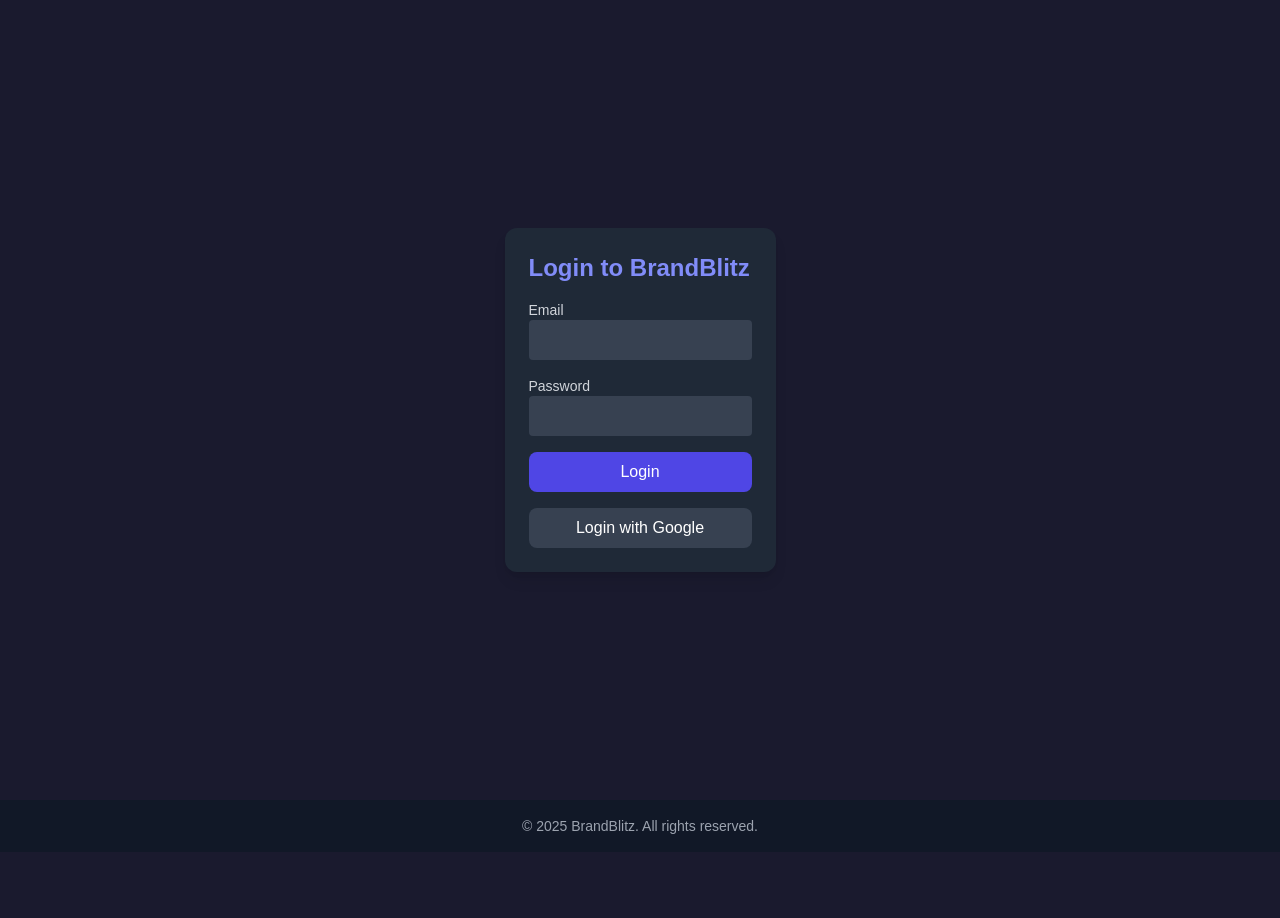
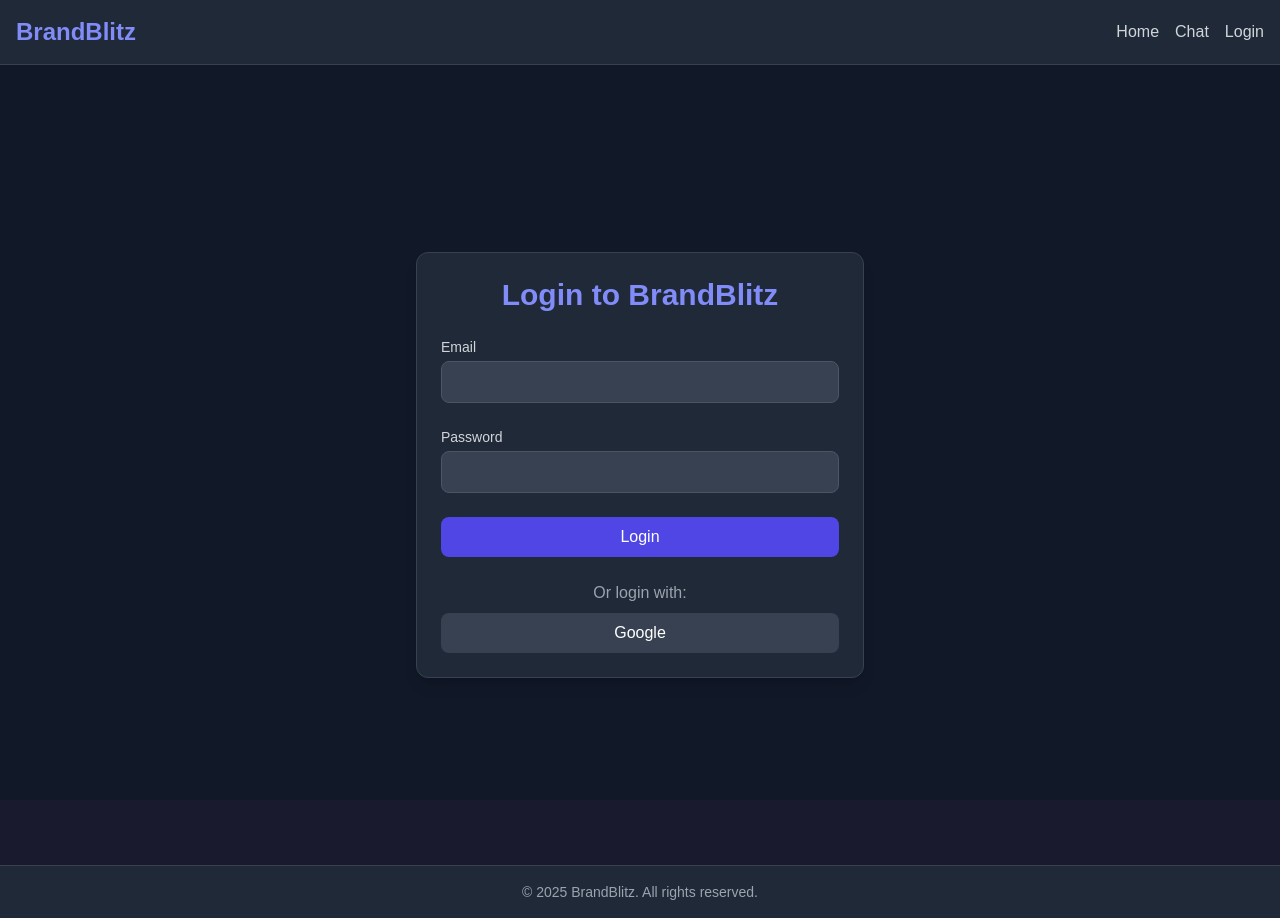
Before and after one commit to sourabhmorankar/brandblitz, a Next.js app: page /auth in a window 1280 px wide. Before the commit the page ends 852 px from the top, so only its background shows below. Built offline with nearby package versions, Linux system fonts and the light colour scheme; no server answers.

Commit message:
Completed front end and styling for home, auth, and chat pages

```diff
--- a/src/app/auth/page.tsx
+++ b/src/app/auth/page.tsx
@@ -32,37 +32,36 @@
 
   return (
     <div className="flex items-center justify-center min-h-screen p-6">
-      <div className="card">
-        <h2 className="text-2xl font-bold text-indigo-400 mb-4">Login to BrandBlitz</h2>
-        <form onSubmit={handleLogin} className="space-y-4">
+      <div className="card max-w-md w-full animate-fade-in">
+        <h2 className="text-3xl font-bold text-indigo-400 mb-6 text-center">Login to BrandBlitz</h2>
+        <form onSubmit={handleLogin} className="space-y-6">
           <div>
-            <label className="block text-sm text-gray-300">Email</label>
+            <label className="block text-sm text-gray-300 mb-1">Email</label>
             <input
               type="email"
               value={email}
               onChange={(e) => setEmail(e.target.value)}
-              className="w-full p-2 bg-gray-700 rounded text-white"
+              className="input"
               required
             />
           </div>
           <div>
-            <label className="block text-sm text-gray-300">Password</label>
+            <label className="block text-sm text-gray-300 mb-1">Password</label>
             <input
               type="password"
               value={password}
               onChange={(e) => setPassword(e.target.value)}
-              className="w-full p-2 bg-gray-700 rounded text-white"
+              className="input"
               required
             />
           </div>
-          {error && <p className="text-red-500">{error}</p>}
-          <button type="submit" className="btn-primary w-full">
-            Login
-          </button>
+          {error && <p className="text-red-500 text-sm text-center">{error}</p>}
+          <button type="submit" className="btn-primary w-full">Login</button>
         </form>
-        <button onClick={handleGoogleLogin} className="btn-secondary w-full mt-4">
-          Login with Google
-        </button>
+        <div className="mt-6 text-center">
+          <p className="text-gray-400 mb-2">Or login with:</p>
+          <button onClick={handleGoogleLogin} className="btn-secondary w-full">Google</button>
+        </div>
       </div>
     </div>
   );
--- a/src/app/globals.css
+++ b/src/app/globals.css
@@ -10,31 +10,55 @@
   margin: 0;
   padding: 0;
   background-color: #1a1a2e; /* Dark navy blue-gray */
-  color: #e0e0e0; /* Light gray for text */
+  color: #e0e0e0; /* Light gray text */
   font-family: 'Lexend', sans-serif;
   -webkit-font-smoothing: antialiased;
   -moz-osx-font-smoothing: grayscale;
 }
 
-/* Smooth scrolling */
 html {
   scroll-behavior: smooth;
 }
 
-/* Custom utility classes */
-.btn-primary {
-  @apply px-4 py-2 bg-indigo-600 text-white rounded-lg hover:bg-indigo-700 transition-colors duration-200;
+/* Custom components */
+@layer components {
+  .btn-primary {
+    @apply px-4 py-2 bg-indigo-600 text-white rounded-lg hover:bg-indigo-700 transition-colors duration-200 focus:outline-none focus:ring-2 focus:ring-indigo-400 focus:ring-opacity-50;
+  }
+
+  .btn-secondary {
+    @apply px-4 py-2 bg-gray-700 text-white rounded-lg hover:bg-gray-600 transition-colors duration-200 focus:outline-none focus:ring-2 focus:ring-gray-500 focus:ring-opacity-50;
+  }
+
+  .card {
+    @apply p-6 bg-gray-800 rounded-xl shadow-lg border border-gray-700;
+  }
+
+  .input {
+    @apply w-full p-2 bg-gray-700 text-white rounded-lg border border-gray-600 focus:outline-none focus:ring-2 focus:ring-indigo-400 focus:ring-opacity-50;
+  }
 }
 
-.btn-secondary {
-  @apply px-4 py-2 bg-gray-700 text-white rounded-lg hover:bg-gray-600 transition-colors duration-200;
+/* Animations */
+.animate-fade-in {
+  animation: fadeIn 0.8s ease-in-out;
 }
 
-.card {
-  @apply p-6 bg-gray-800 rounded-xl shadow-lg;
+.animate-slide-up {
+  animation: slideUp 0.6s ease-in-out;
 }
 
-/* Scrollbar styling */
+@keyframes fadeIn {
+  0% { opacity: 0; }
+  100% { opacity: 1; }
+}
+
+@keyframes slideUp {
+  0% { opacity: 0; transform: translateY(20px); }
+  100% { opacity: 1; transform: translateY(0); }
+}
+
+/* Scrollbar */
 ::-webkit-scrollbar {
   width: 8px;
 }
@@ -51,13 +75,3 @@
 ::-webkit-scrollbar-thumb:hover {
   background: #6474a8;
 }
-
-/* Animations */
-.animate-fade-in {
-  animation: fadeIn 1s ease-in-out;
-}
-
-@keyframes fadeIn {
-  0% { opacity: 0; transform: translateY(10px); }
-  100% { opacity: 1; transform: translateY(0); }
-}
--- a/src/app/layout.tsx
+++ b/src/app/layout.tsx
@@ -1,6 +1,7 @@
 import './globals.css';
 import { ReactNode } from 'react';
 import AuthWrapper from '@/components/AuthWrapper';
+import Link from 'next/link';
 
 export const metadata = {
   title: 'BrandBlitz',
@@ -14,10 +15,28 @@
 const RootLayout = ({ children }: RootLayoutProps) => {
   return (
     <html lang="en">
-      <body className="flex flex-col min-h-screen">
+      <body className="flex flex-col min-h-screen bg-gray-900">
         <AuthWrapper>
+          <header className="bg-gray-800 border-b border-gray-700 p-4">
+            <nav className="max-w-7xl mx-auto flex items-center justify-between">
+              <Link href="/" className="text-2xl font-bold text-indigo-400">
+                BrandBlitz
+              </Link>
+              <div className="space-x-4">
+                <Link href="/" className="text-gray-300 hover:text-indigo-400 transition-colors">
+                  Home
+                </Link>
+                <Link href="/chat" className="text-gray-300 hover:text-indigo-400 transition-colors">
+                  Chat
+                </Link>
+                <Link href="/auth" className="text-gray-300 hover:text-indigo-400 transition-colors">
+                  Login
+                </Link>
+              </div>
+            </nav>
+          </header>
           <main className="flex-1">{children}</main>
-          <footer className="p-4 bg-gray-900 text-center text-sm text-gray-400">
+          <footer className="bg-gray-800 border-t border-gray-700 p-4 text-center text-gray-400 text-sm">
             © {new Date().getFullYear()} BrandBlitz. All rights reserved.
           </footer>
         </AuthWrapper>
--- a/src/app/page.tsx
+++ b/src/app/page.tsx
@@ -11,30 +11,38 @@
   }
 
   return (
-    <div className="flex flex-col items-center justify-center min-h-screen p-6">
-      <header className="text-center mb-12 animate-fade-in">
-        <h1 className="text-5xl font-bold text-indigo-400 mb-4">BrandBlitz</h1>
-        <p className="text-xl text-gray-300 max-w-md mx-auto">
-          Your go-to platform for fast, collaborative design solutions.
-        </p>
-      </header>
-
+    <div className="min-h-screen p-6">
       {user ? (
-        <section className="text-center">
-          <h2 className="text-2xl font-semibold mb-4">Welcome back, {user.email}!</h2>
-          <p className="text-gray-400 mb-6">Ready to start designing? Jump into the chat.</p>
-          <Link href="/chat" className="btn-primary">
-            Go to Chat
-          </Link>
-        </section>
+        <div className="max-w-4xl mx-auto">
+          <h1 className="text-4xl font-bold text-indigo-400 mb-6 animate-fade-in">
+            Welcome back, {user.email}!
+          </h1>
+          <div className="grid grid-cols-1 md:grid-cols-2 gap-6">
+            <div className="card animate-slide-up">
+              <h2 className="text-xl font-semibold text-gray-200 mb-2">Start a New Request</h2>
+              <p className="text-gray-400 mb-4">Need a design? Jump into the chat to get started.</p>
+              <Link href="/chat" className="btn-primary">Go to Chat</Link>
+            </div>
+            <div className="card animate-slide-up">
+              <h2 className="text-xl font-semibold text-gray-200 mb-2">Your Requests</h2>
+              <p className="text-gray-400 mb-4">View your active design requests (coming soon).</p>
+              <Link href="/chat" className="btn-secondary">Check Status</Link>
+            </div>
+          </div>
+        </div>
       ) : (
-        <section className="text-center">
-          <h2 className="text-2xl font-semibold mb-4">Get Started Today</h2>
-          <p className="text-gray-400 mb-6">Log in to collaborate on your next design project.</p>
-          <Link href="/auth" className="btn-primary">
-            Login Now
-          </Link>
-        </section>
+        <div className="flex flex-col items-center justify-center min-h-[calc(100vh-8rem)] text-center">
+          <h1 className="text-5xl md:text-6xl font-bold text-indigo-400 mb-6 animate-fade-in">
+            BrandBlitz
+          </h1>
+          <p className="text-xl text-gray-300 max-w-2xl mb-8 animate-slide-up">
+            Fast, collaborative design solutions for startups and businesses. Chat with our team to bring your ideas to life.
+          </p>
+          <div className="space-x-4 animate-slide-up">
+            <Link href="/auth" className="btn-primary">Get Started</Link>
+            <Link href="/chat" className="btn-secondary">Learn More</Link>
+          </div>
+        </div>
       )}
     </div>
   );
```
Also changed, not shown: src/app/chat/page.tsx (+25 -24 lines).
